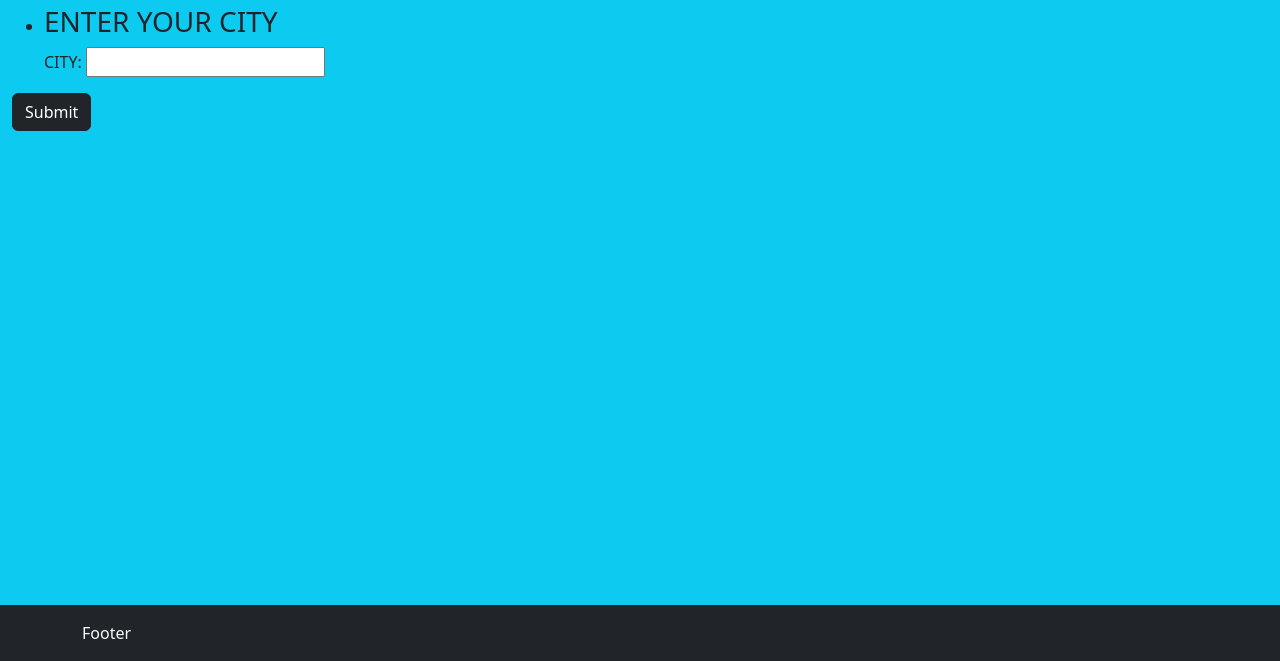
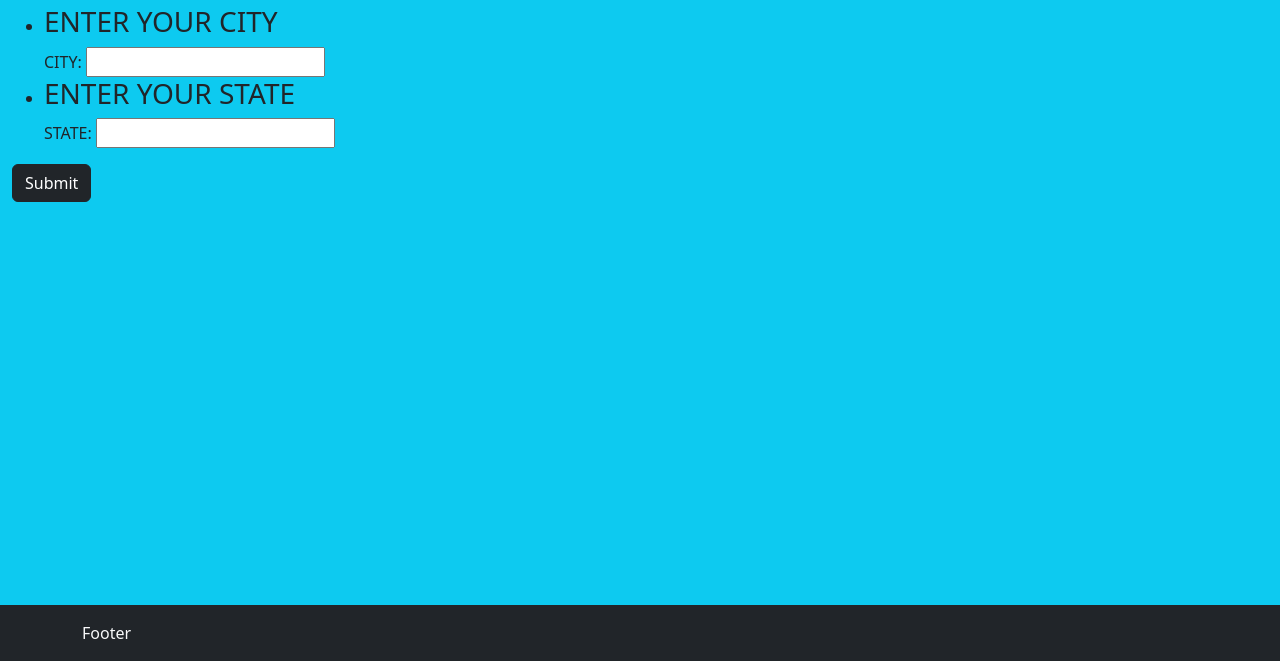
Before and after one commit to Ace-86/WeatherApp, a website built with webpack: page dist/index.html in a window 1280 px wide. Shown: the part 139-800 px from the top of the page. Built offline with nearby package versions, Linux system fonts and the light colour scheme; files whose address does not match are found by name.

Commit message:
user state input added

```diff
--- a/dist/index.html
+++ b/dist/index.html
@@ -27,7 +27,11 @@
                         <label for="city">CITY:</label>
                         <input type="text" id="city" name="user_city" />
                     </li>
-
+                    <li>
+                        <h3>ENTER YOUR STATE</h3>
+                        <label for="state">STATE:</label>
+                        <input type="text" id="state" name="user_state" />
+                    </li>
                 </ul>
             </form>
             <button id="user_submit" class="btn btn-dark"> Submit</button>
```
